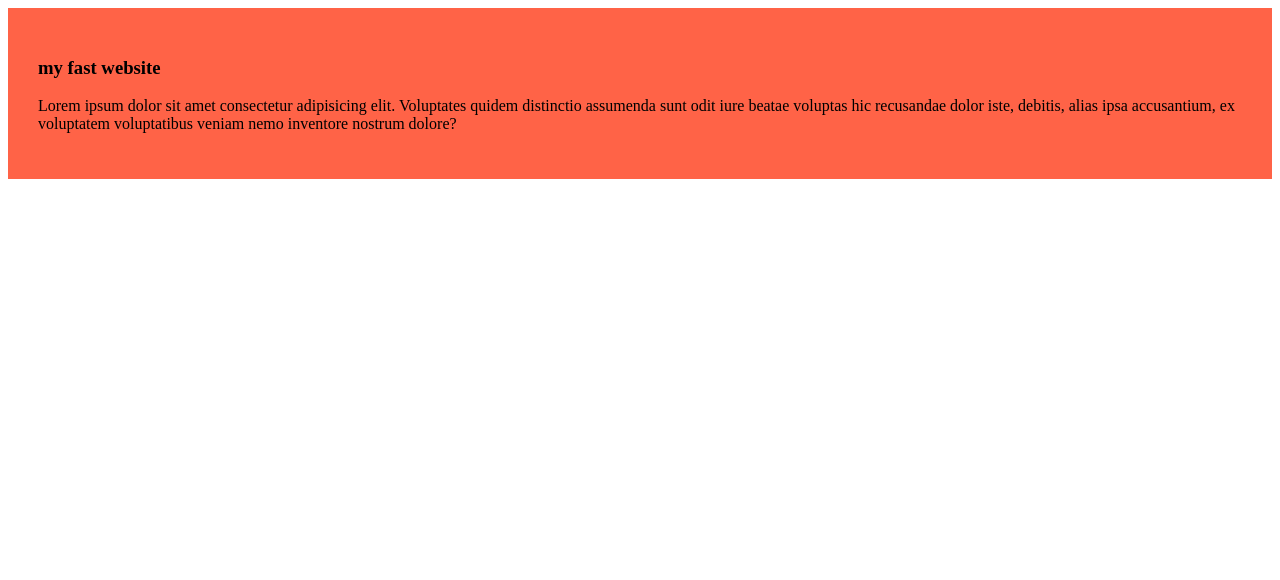
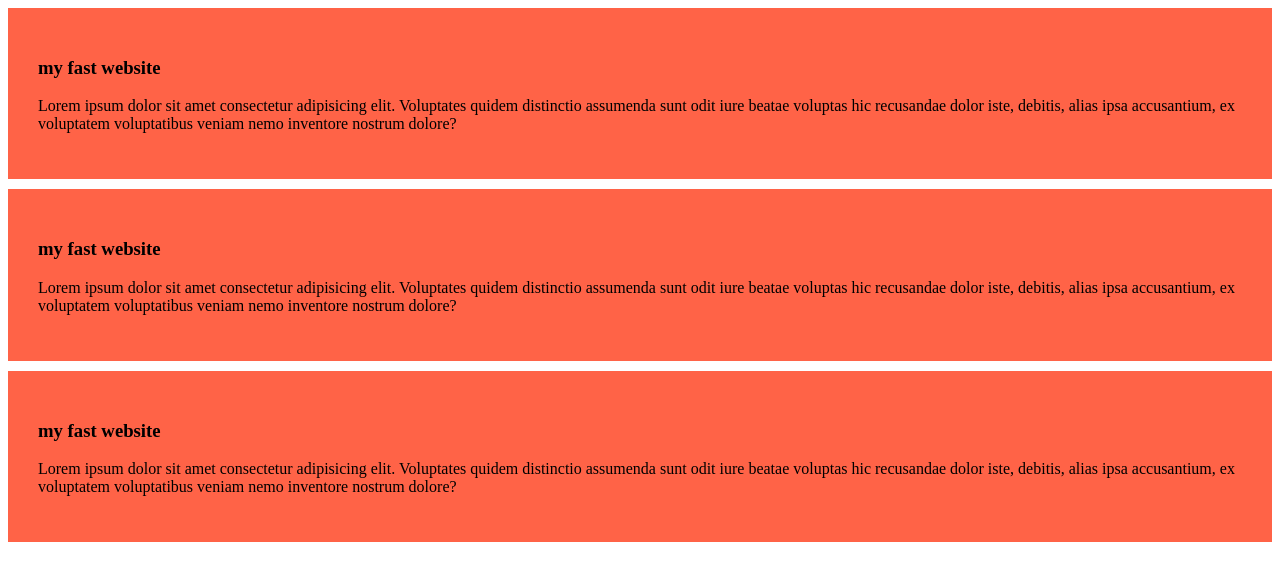
Before and after one commit to alamin601078/my-simple-website, a plain HTML site: page index.html in a window 1280 px wide. Drawn offline with Linux system fonts and the light colour scheme.

Commit message:
added the second and the third blogs

```diff
--- a/blog.css
+++ b/blog.css
@@ -3,6 +3,7 @@ div{
 
     background-color: tomato;
     padding: 30px;
+    margin-bottom: 10px;
 
 
 }
--- a/index.html
+++ b/index.html
@@ -13,6 +13,25 @@
             Lorem ipsum dolor sit amet consectetur adipisicing elit. Voluptates quidem distinctio assumenda sunt odit iure beatae voluptas hic recusandae dolor iste, debitis, alias ipsa accusantium, ex voluptatem voluptatibus veniam nemo inventore nostrum dolore?
         </p>
 
+
+    </div>
+
+    <div>
+        <h3>my fast website </h3>
+        <p>
+            Lorem ipsum dolor sit amet consectetur adipisicing elit. Voluptates quidem distinctio assumenda sunt odit iure beatae voluptas hic recusandae dolor iste, debitis, alias ipsa accusantium, ex voluptatem voluptatibus veniam nemo inventore nostrum dolore?
+        </p>
+
+
+    </div>
+
+    <div>
+        <h3>my fast website </h3>
+        <p>
+            Lorem ipsum dolor sit amet consectetur adipisicing elit. Voluptates quidem distinctio assumenda sunt odit iure beatae voluptas hic recusandae dolor iste, debitis, alias ipsa accusantium, ex voluptatem voluptatibus veniam nemo inventore nostrum dolore?
+        </p>
+
+
     </div>
 </body>
 </html>
```
